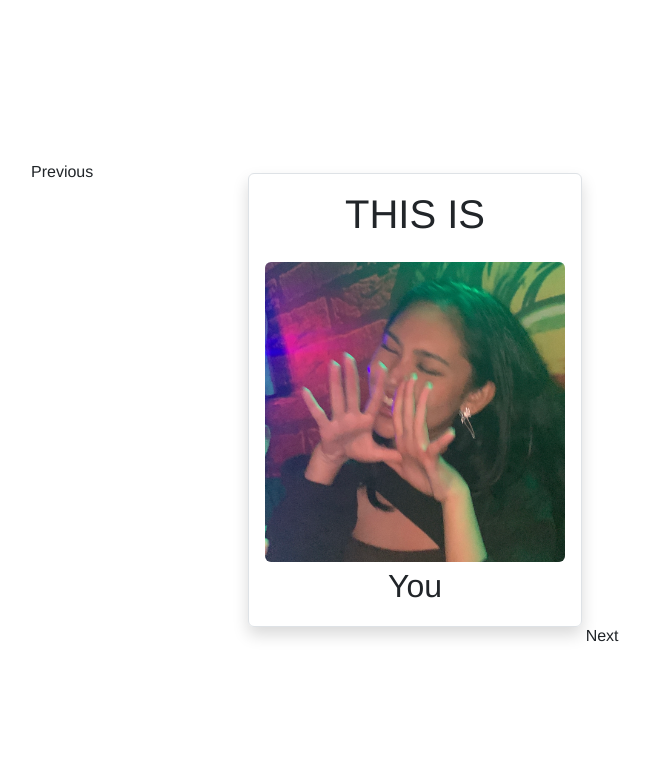
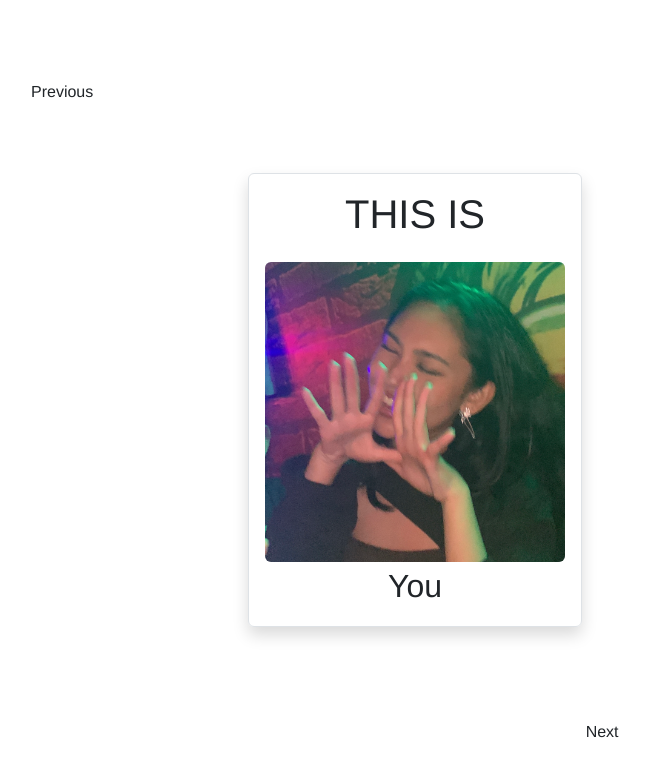
Before and after one commit to asurazur/Daba-Waba-Yaba, a plain HTML site: page index.html in a window 1280 px wide. Shown: the whole page, without its empty margins (225-875 px from the left). Drawn offline with nearby package versions, Linux system fonts and the light colour scheme.

Commit message:
Update style.css

```diff
--- a/style.css
+++ b/style.css
@@ -25,7 +25,7 @@ body{
 
 .moving-text-left {
     position: absolute;
-    top: 20%;
+    top: 10%;
     left: 0;
     animation: moveTextLeft 3s linear infinite both; /* Adjust duration as needed */
 }
@@ -37,7 +37,7 @@ body{
 
 .moving-text-right {
     position: absolute;
-    top: 78%;
+    top: 90%;
     left: 0;
     animation: moveTextRight 3s linear infinite both; /* Adjust duration as needed */
 }
```
